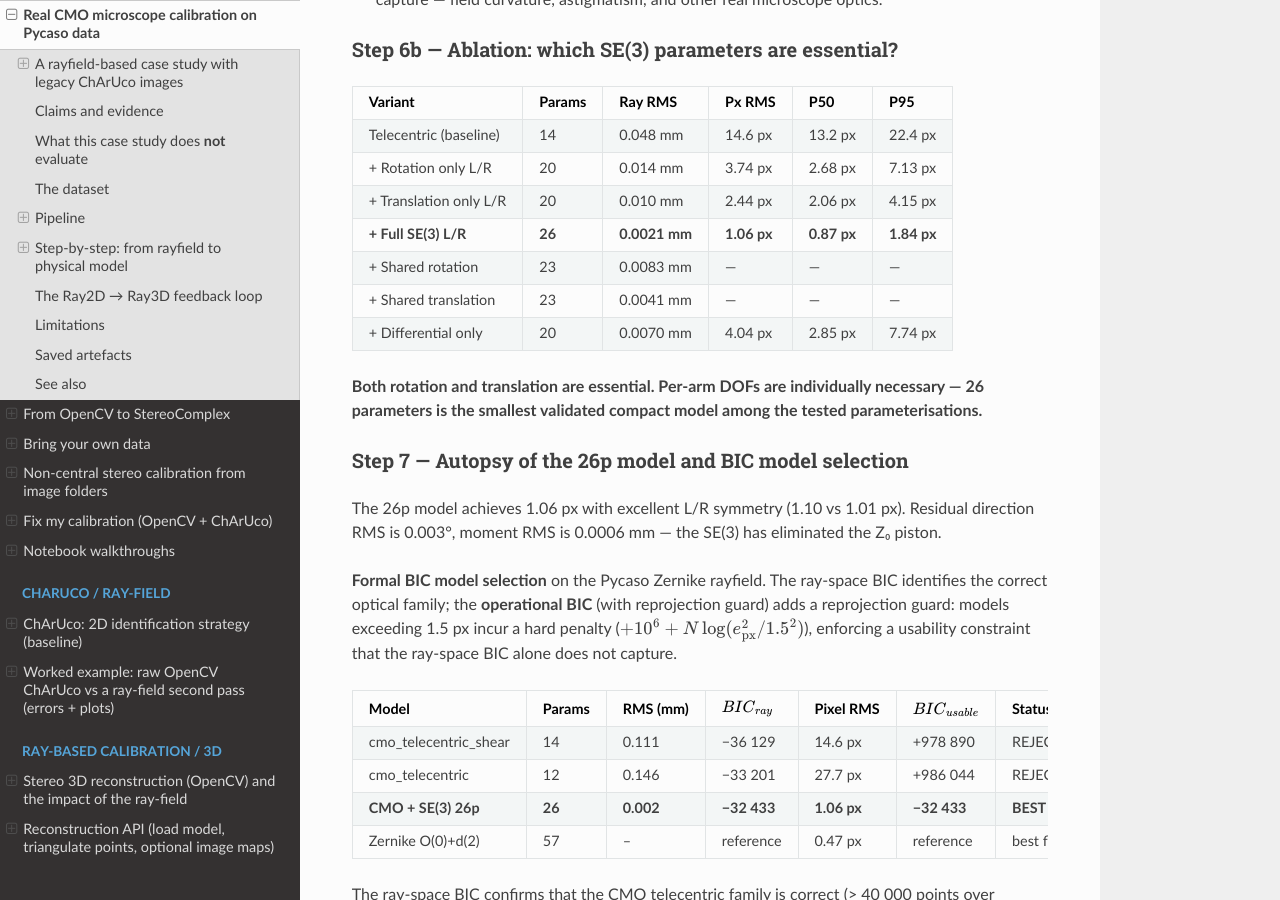
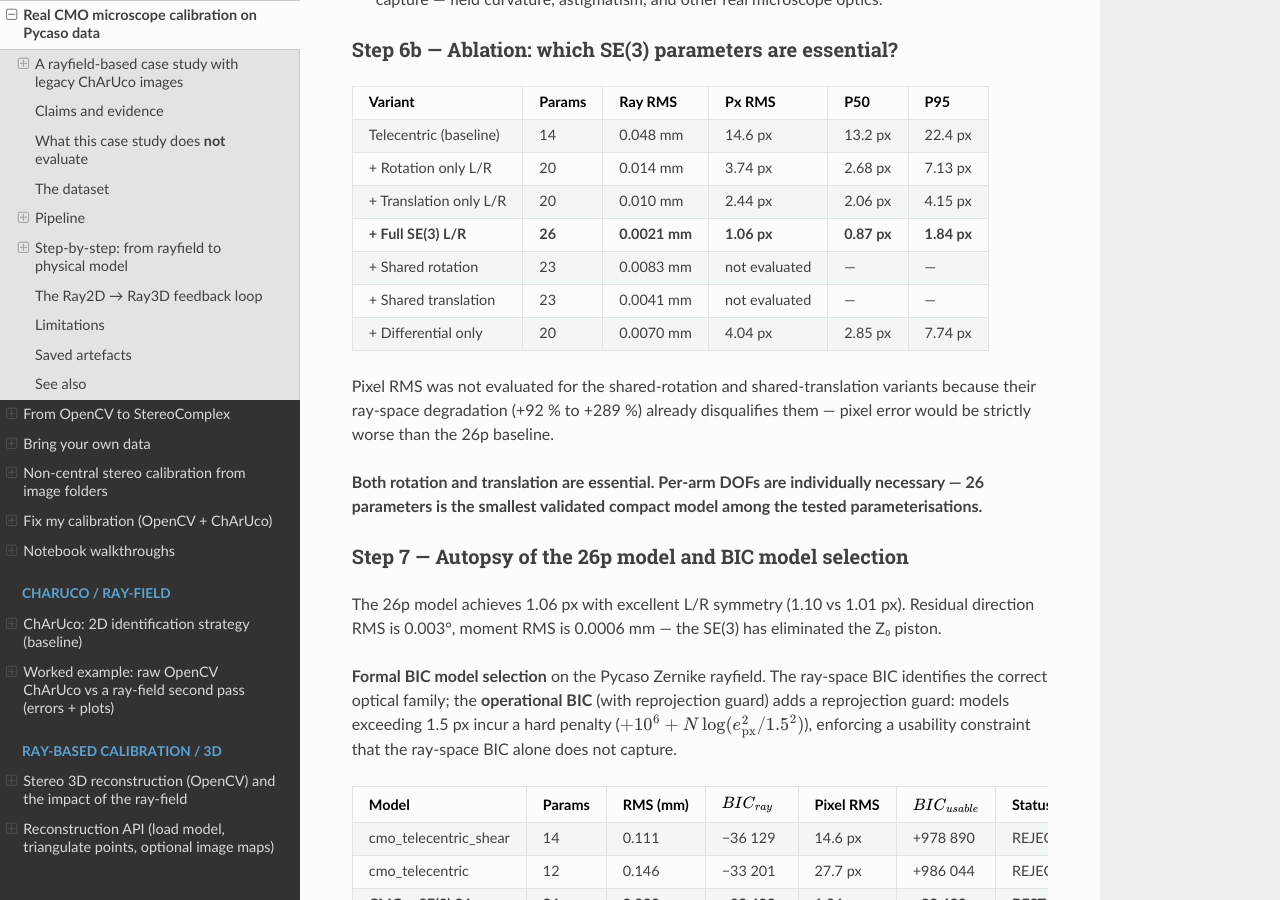
Before and after one commit to jeffwitz/StereoComplex, a Sphinx documentation site: the page built from docs/REAL_CMO_PYCASO_RAYFIELD.md, in a window 1280 px wide and 900 px high, scrolled down 9039 px. Built offline with Sphinx 7.4.7 and the Read the Docs theme 3.1.0, drawn with Linux system fonts in a browser that asks for light colours.

Commit message:
docs: add note explaining missing pixel RMS for shared variants
- Shared rotation/translation: ray-space degradation (+92%/+289%)
  already disqualifies; pixel evaluation not needed
- Changed "-" to "not evaluated" for clarity

Co-Authored-By: Claude Opus 4.7 <noreply@anthropic.com>

```diff
--- a/docs/REAL_CMO_PYCASO_RAYFIELD.md
+++ b/docs/REAL_CMO_PYCASO_RAYFIELD.md
@@ -385,9 +385,13 @@ are sub-mm but trade off with telecentric base parameters.
 | + Rotation only L/R | 20 | 0.014 mm | 3.74 px | 2.68 px | 7.13 px |
 | + Translation only L/R | 20 | 0.010 mm | 2.44 px | 2.06 px | 4.15 px |
 | **+ Full SE(3) L/R** | **26** | **0.0021 mm** | **1.06 px** | **0.87 px** | **1.84 px** |
-| + Shared rotation | 23 | 0.0083 mm | — | — | — |
-| + Shared translation | 23 | 0.0041 mm | — | — | — |
+| + Shared rotation | 23 | 0.0083 mm | not evaluated | — | — |
+| + Shared translation | 23 | 0.0041 mm | not evaluated | — | — |
 | + Differential only | 20 | 0.0070 mm | 4.04 px | 2.85 px | 7.74 px |
+
+Pixel RMS was not evaluated for the shared-rotation and shared-translation
+variants because their ray-space degradation (+92 % to +289 %) already
+disqualifies them — pixel error would be strictly worse than the 26p baseline.
 
 **Both rotation and translation are essential.  Per-arm DOFs are
 individually necessary — 26 parameters is the smallest validated compact model among the tested parameterisations.**
```
